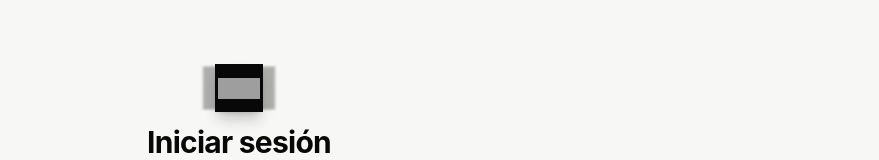
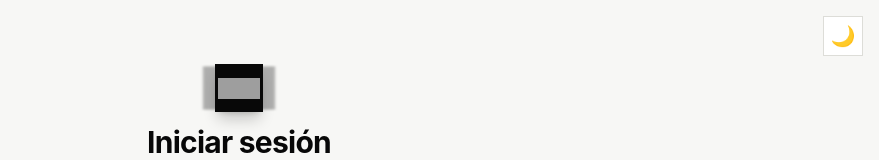
Before and after one commit to JRosettani/Frontend-Prog4, a React (Vite) app: page /login in a window 1280 px wide. Shown: the top 160 px of the page, without its empty margins (401-1280 px from the left). Built offline with nearby package versions, Linux system fonts and the light colour scheme; grey boxes are pictures that could not be loaded.

Commit message:
Agregado modo oscuro

```diff
--- a/src/App.css
+++ b/src/App.css
@@ -1,5 +1,8 @@
+
 @import "tailwindcss";
 @import url("https://fonts.googleapis.com/css2?family=Inter:wght@300;400;500;600;700;800;900&display=swap");
+
+/* MODO CLARO */
 
 :root {
   color-scheme: light;
@@ -24,6 +27,33 @@
   --on-accent: #f7f7f5;
 }
 
+/*  MODO OSCURO */
+
+[data-theme="dark"] {
+  color-scheme: dark;
+
+  /* Fondos */
+  --bg-deep: #111111;
+  --bg-panel: #1b1b1b;
+  --bg-content: #242424;
+  --bg-hover: #303030;
+
+  /* Bordes */
+  --border: #3a3a3a;
+
+  /* Texto */
+  --text: #f7f7f5;
+  --text-muted: #d0d0d0;
+  --text-subtle: #999999;
+
+  /* Acento */
+  --accent: #f7f7f5;
+  --accent-hover: #dddddd;
+  --on-accent: #080808;
+}
+
+/* Variables de tailwind */
+
 @theme inline {
   --color-deep: var(--bg-deep);
   --color-panel: var(--bg-panel);
@@ -45,7 +75,20 @@
   --font-mono: "JetBrains Mono", "Courier New", monospace;
 }
 
+/*Estilos generales*/
+
 @layer base {
+
+  /* transicion entre temas */
+  *,
+  *::before,
+  *::after {
+    transition:
+      background-color 300ms ease,
+      color 300ms ease,
+      border-color 300ms ease;
+  }
+
   html {
     background-color: var(--bg-deep);
     scroll-behavior: smooth;
@@ -105,7 +148,8 @@
     border-radius: 0 !important;
   }
 
-  /* Scrollbar custom */
+  /* SCROLLBAR PERSONALIZADA */
+
   ::-webkit-scrollbar {
     width: 6px;
     height: 6px;
@@ -117,7 +161,8 @@
 
   ::-webkit-scrollbar-thumb {
     background: var(--border);
-    transition: background 0.2s;
+    transition:
+      background-color 300ms ease;
   }
 
   ::-webkit-scrollbar-thumb:hover {
@@ -125,12 +170,13 @@
   }
 }
 
-/* ── Keyframes ─────────────────────────────────────────── */
+/*Animaciones*/
 
 @keyframes marquee {
   from {
     transform: translateX(0);
   }
+
   to {
     transform: translateX(-50%);
   }
@@ -141,6 +187,7 @@
     opacity: 0;
     transform: translateY(20px);
   }
+
   to {
     opacity: 1;
     transform: translateY(0);
@@ -152,6 +199,7 @@
     opacity: 0;
     transform: translateY(48px);
   }
+
   to {
     opacity: 1;
     transform: translateY(0);
@@ -162,6 +210,7 @@
   from {
     width: 0;
   }
+
   to {
     width: 3rem;
   }
@@ -172,6 +221,7 @@
     transform: scaleX(0);
     transform-origin: left;
   }
+
   to {
     transform: scaleX(1);
     transform-origin: left;
@@ -182,6 +232,7 @@
   from {
     transform: translateX(-100%);
   }
+
   to {
     transform: translateX(100%);
   }
@@ -192,6 +243,7 @@
   100% {
     opacity: 1;
   }
+
   50% {
     opacity: 0.5;
   }
--- a/src/App.jsx
+++ b/src/App.jsx
@@ -1,3 +1,4 @@
+
 import { Router, Route, Switch, Redirect } from "wouter";
 
 // Admin
@@ -32,6 +33,9 @@ import Perfil from "./pages/perfil";
 import Login from "./pages/login";
 import Registro from "./pages/registro";
 
+// Tema
+import ThemeToggle from "./components/themeToggle";
+
 import { useAuthStore } from "./stores/auth";
 
 function App() {
@@ -40,6 +44,9 @@ function App() {
 
   return (
     <>
+      {/* Botón global: solo aparece cuando no hay sesión iniciada */}
+      {!isAuthenticated && <ThemeToggle flotante />}
+
       <a
         href="#contenido"
         className="sr-only rounded-md bg-accent px-4 py-2 text-sm font-semibold text-on-accent focus:not-sr-only focus:absolute focus:left-4 focus:top-3 focus:z-20"
@@ -58,9 +65,11 @@ function App() {
               <Route path="/login">
                 <Login />
               </Route>
+
               <Route path="/registro">
                 <Registro />
               </Route>
+
               <Route>
                 <Redirect to="/login" replace />
               </Route>
@@ -70,6 +79,7 @@ function App() {
           // ── Rutas Admin ─────────────────────────────────────────
           <>
             <Navbar />
+
             <main
               id="contenido"
               className="mx-auto w-full max-w-5xl px-4 py-8 sm:px-6 sm:py-12"
@@ -78,54 +88,71 @@ function App() {
                 <Route path="/">
                   <Inicio />
                 </Route>
+
                 <Route path="/categorias">
                   <Categorias />
                 </Route>
+
                 <Route path="/categorias/:id">
                   <Categoria />
                 </Route>
+
                 <Route path="/marcas">
                   <Marcas />
                 </Route>
+
                 <Route path="/marcas/:id">
                   <Marca />
                 </Route>
+
                 <Route path="/talles">
                   <Talles />
                 </Route>
+
                 <Route path="/talles/:id">
                   <Talle />
                 </Route>
+
                 <Route path="/productos">
                   <Productos />
                 </Route>
+
                 <Route path="/productos/:id">
                   <Producto />
                 </Route>
+
                 <Route path="/pedidos">
                   <Pedido />
                 </Route>
+
                 <Route path="/pedidos/:id">
                   <DetallePedido />
                 </Route>
+
                 <Route path="/usuarios">
                   <Usuarios />
                 </Route>
+
                 <Route path="/usuarios/:id">
                   <UsuarioAdmin />
                 </Route>
+
                 <Route path="/perfil">
                   <Perfil />
                 </Route>
+
                 <Route path="/login">
                   <Redirect to="/" replace />
                 </Route>
+
                 <Route path="/registro">
                   <Redirect to="/" replace />
                 </Route>
+
                 <Route path="/home">
                   <Redirect to="/" replace />
                 </Route>
+
                 <Route>
                   <Redirect to="/" replace />
                 </Route>
@@ -136,38 +163,49 @@ function App() {
           // ── Rutas Usuario ────────────────────────────────────────
           <>
             <NavbarUsuario />
+
             <main id="contenido">
               <Switch>
                 <Route path="/home">
                   <HomeUsuario />
                 </Route>
+
                 <Route path="/catalogo">
                   <Catalogo />
                 </Route>
+
                 <Route path="/catalogo/:id">
                   <CatalogoDetalle />
                 </Route>
+
                 <Route path="/carrito">
                   <Carrito />
                 </Route>
+
                 <Route path="/mis-pedidos">
                   <MisPedidos />
                 </Route>
+
                 <Route path="/mis-pedidos/:id">
                   <MisPedidoDetalle />
                 </Route>
+
                 <Route path="/perfil">
                   <Perfil />
                 </Route>
+
                 <Route path="/">
                   <Redirect to="/home" replace />
                 </Route>
+
                 <Route path="/login">
                   <Redirect to="/home" replace />
                 </Route>
+
                 <Route path="/registro">
                   <Redirect to="/home" replace />
                 </Route>
+
                 <Route>
                   <Redirect to="/home" replace />
                 </Route>
--- a/src/components/navbar.jsx
+++ b/src/components/navbar.jsx
@@ -1,5 +1,7 @@
+
 import { Link, useLocation } from "wouter";
 import { useAuthStore } from "../stores/auth";
+import ThemeToggle from "./themeToggle";
 
 const enlaces = [
   { href: "/", texto: "Inicio" },
@@ -22,7 +24,7 @@ export default function Navbar() {
   const { isAuthenticated, usuario, logout } = useAuthStore();
 
   return (
-    <header className="sticky top-0 z-10 border-b border-line bg-panel/80 backdrop-blur-sm">
+    <header className="sticky top-0 z-50 border-b border-line bg-panel/80 backdrop-blur-sm">
       <nav
         aria-label="Principal"
         className="mx-auto flex h-14 w-full max-w-5xl items-center gap-3 px-4 sm:gap-6 sm:px-6"
@@ -49,6 +51,7 @@ export default function Navbar() {
           <ul className="flex items-center gap-0 overflow-x-auto scrollbar-none">
             {enlaces.map(({ href, texto }) => {
               const activo = estaActivo(href, ubicacion);
+
               return (
                 <li key={href}>
                   <Link
@@ -61,14 +64,14 @@ export default function Navbar() {
                     `}
                   >
                     {texto}
-                    {/* Línea inferior animada */}
+
                     <span
                       className={`
-                      absolute bottom-0 left-0 h-px w-full
-                      origin-left transition-transform duration-200
-                      bg-ink
-                      ${activo ? "scale-x-100" : "scale-x-0 group-hover:scale-x-100"}
-                    `}
+                        absolute bottom-0 left-0 h-px w-full
+                        origin-left transition-transform duration-200
+                        bg-ink
+                        ${activo ? "scale-x-100" : "scale-x-0 group-hover:scale-x-100"}
+                      `}
                     />
                   </Link>
                 </li>
@@ -77,7 +80,7 @@ export default function Navbar() {
           </ul>
         )}
 
-        {/* Usuario + logout */}
+        {/* Usuario + logout + tema */}
         {isAuthenticated && (
           <div className="ml-auto flex shrink-0 items-center gap-3">
             {/* Chip del usuario */}
@@ -87,6 +90,7 @@ export default function Navbar() {
               className="hidden items-center gap-2 border border-line px-3 py-1 transition-colors hover:border-ink sm:flex"
             >
               <span className="size-1.5 bg-green-500" aria-hidden="true" />
+
               <span className="text-xs tracking-wide text-ink-muted uppercase">
                 {usuario?.nombre}
               </span>
@@ -117,8 +121,12 @@ export default function Navbar() {
                   clipRule="evenodd"
                 />
               </svg>
+
               Salir
             </button>
+
+            {/* Botón cambiar tema - extremo derecho */}
+            <ThemeToggle />
           </div>
         )}
       </nav>
--- /dev/null
+++ b/src/components/themeToggle.jsx
@@ -0,0 +1,37 @@
+
+import { useEffect, useState } from "react";
+
+function ThemeToggle({ flotante = false }) {
+  const [darkMode, setDarkMode] = useState(
+    () => localStorage.getItem("darkMode") === "true"
+  );
+
+  useEffect(() => {
+    document.documentElement.setAttribute(
+      "data-theme",
+      darkMode ? "dark" : "light"
+    );
+
+    localStorage.setItem("darkMode", String(darkMode));
+  }, [darkMode]);
+
+  return (
+    <button
+      type="button"
+      onClick={() => setDarkMode((prev) => !prev)}
+      aria-label="Cambiar tema"
+      className={`
+        flex h-10 w-10 shrink-0 items-center justify-center
+        border border-line bg-panel text-ink
+        transition-colors hover:bg-hover
+        ${flotante ? "fixed right-4 top-4 z-50" : ""}
+      `}
+    >
+      <span className="text-xl">
+        {darkMode ? "☀️" : "🌙"}
+      </span>
+    </button>
+  );
+}
+
+export default ThemeToggle;
```
Also changed, not shown: src/components/navbarUsuario.jsx (+38 -11 lines), 1 other file (tests, documents, lock files or other folders).
